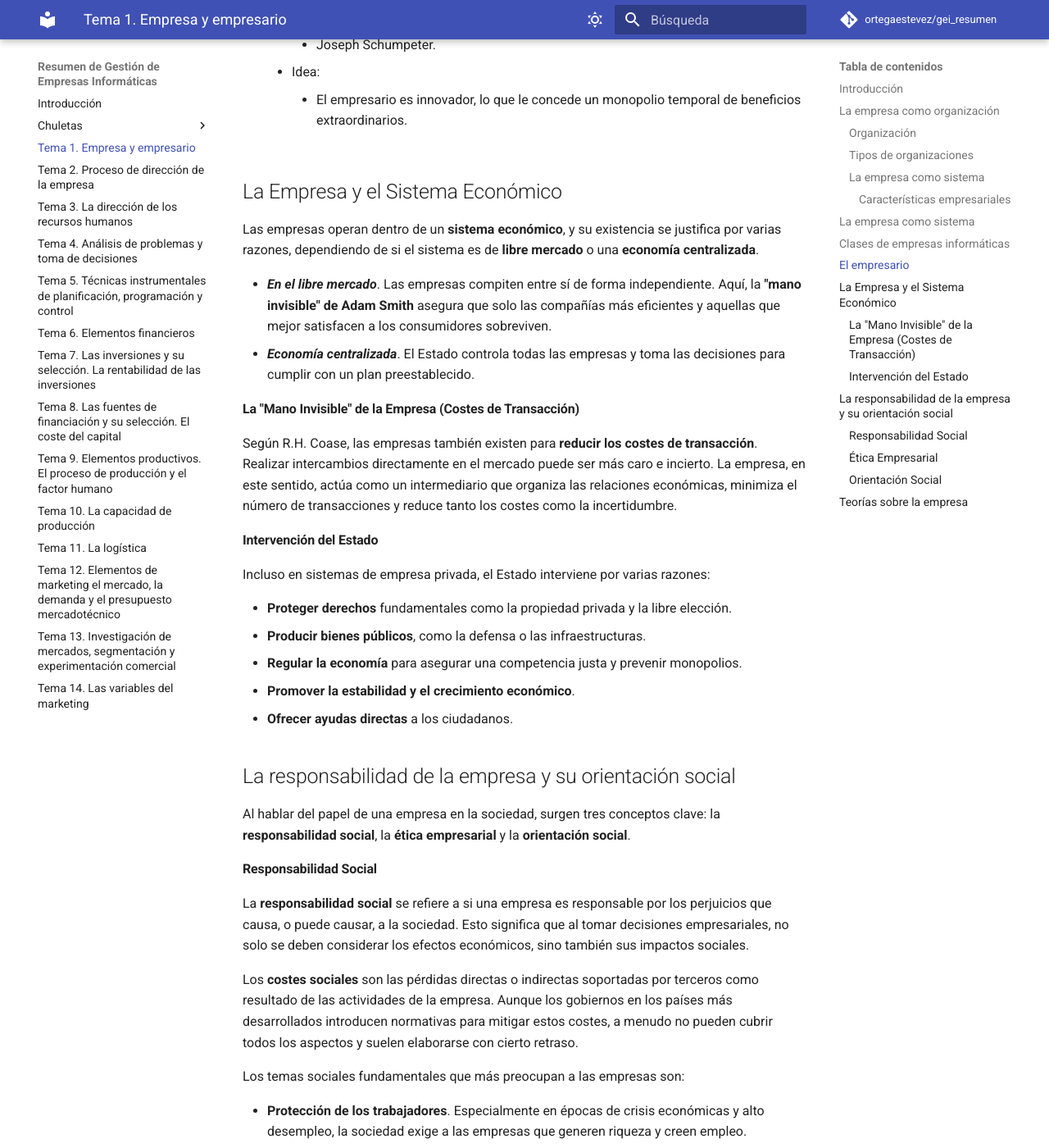
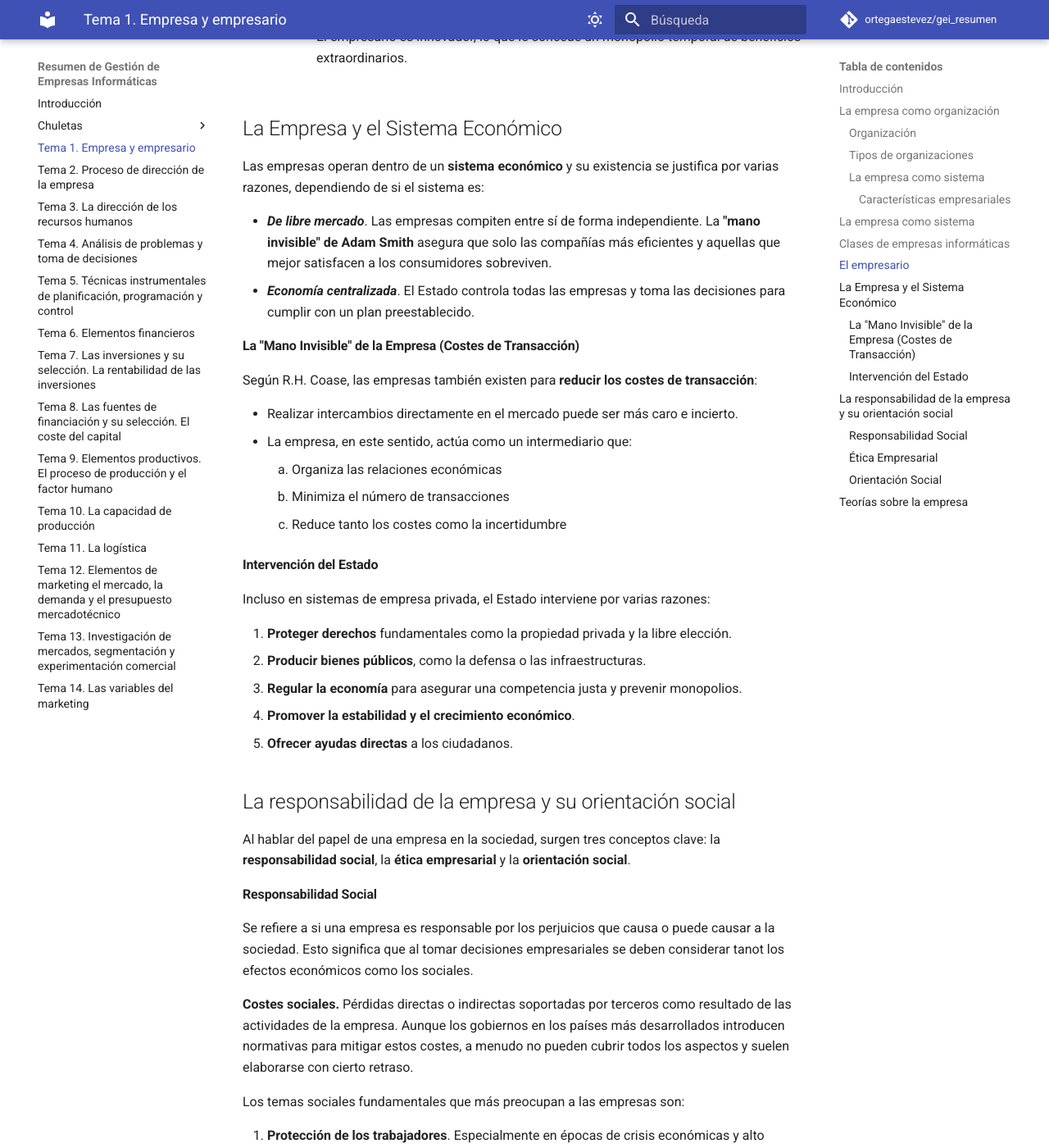
Before and after one commit to ortegaestevez/gei_resumen, an MkDocs documentation site: the page built from docs/tema_01.md, in a window 1280 px wide and 1400 px high, scrolled down 4872 px. Shown: the whole window at 82% size. Built offline with MkDocs 1.6.1 and Material for MkDocs 9.7.7, drawn with Linux system fonts in a browser that asks for light colours; comment, search, counter and statistics services are not loaded; some of the changed text lies outside the part shown.

Commit message:
Corrected some lists in chapter 1. Modularized text for better clarity.

```diff
--- a/docs/tema_01.md
+++ b/docs/tema_01.md
@@ -51,9 +51,9 @@ La empresa como sistema
 ***Características de la empresa como sistema:***
 
 1.  Es un sistema **abierto**. Interrelaciona su entorno.
-2.  En la empresa se produce una **sinergia** por la cual manifiesta características y formas de comportamiento que no son atribuibles a ninguno de sus elementos o subsistemas.
-3.  La empresa es un sistema **global**. Cualquier intervención sobre uno de sus elementos o subsistemas repercute sobre los demás y sobre el conjunto del sistema.
-4.  La empresa es un sistema autorregulado en el que se produce **homeostasis**. El propio sistema se adapta y controla para mantener un equilibrio dinámico.
+2.  Se produce una **sinergia** por la cual manifiesta características y formas de comportamiento que no son atribuibles a ninguno de sus elementos o subsistemas.
+3.  Es un sistema **global**. Cualquier intervención sobre uno de sus elementos o subsistemas repercute sobre los demás y sobre el conjunto del sistema.
+4.  Es un sistema **autorregulado** en el que se produce **homeostasis**. El propio sistema se adapta y controla para mantener un equilibrio dinámico.
 
 > La empresa es un sistema abierto, que recibe del entorno una serie de *inputs* o entradas y que envía al exterior otra serie de *outputs* o salidas de diverso tipo. Si las salidas generadas por la empresa se apartan de ciertos límites, comienza un proceso de retroalimentación o *feed-back*, por el cual se modifican las entradas hasta conseguir que las salidas se ajusten a los límites deseados.
 
@@ -161,24 +163,31 @@ Evoluación del empresario a lo largo del tiempo:
 La Empresa y el Sistema Económico
 -
 
-Las empresas operan dentro de un **sistema económico**, y su existencia se justifica por varias razones, dependiendo de si el sistema es de **libre mercado** o una **economía centralizada**.
+Las empresas operan dentro de un **sistema económico** y su existencia se justifica por varias razones, dependiendo de si el sistema es:
 
-- ***En el libre mercado***. Las empresas compiten entre sí de forma independiente. Aquí, la **"mano invisible" de Adam Smith** asegura que solo las compañías más eficientes y aquellas que mejor satisfacen a los consumidores sobreviven.
+- ***De libre mercado***. Las empresas compiten entre sí de forma independiente. La **"mano invisible" de Adam Smith** asegura que solo las compañías más eficientes y aquellas que mejor satisfacen a los consumidores sobreviven.
 - ***Economía centralizada***. El Estado controla todas las empresas y toma las decisiones para cumplir con un plan preestablecido.
 
 #### La "Mano Invisible" de la Empresa (Costes de Transacción)
 
-Según R.H. Coase, las empresas también existen para **reducir los costes de transacción**. Realizar intercambios directamente en el mercado puede ser más caro e incierto. La empresa, en este sentido, actúa como un intermediario que organiza las relaciones económicas, minimiza el número de transacciones y reduce tanto los costes como la incertidumbre.
+Según R.H. Coase, las empresas también existen para **reducir los costes de transacción**:
+
+- Realizar intercambios directamente en el mercado puede ser más caro e incierto.
+- La empresa, en este sentido, actúa como un intermediario que:
+
+    1. Organiza las relaciones económicas
+    2. Minimiza el número de transacciones
+    3. Reduce tanto los costes como la incertidumbre
 
 #### Intervención del Estado
 
 Incluso en sistemas de empresa privada, el Estado interviene por varias razones:
 
-* **Proteger derechos** fundamentales como la propiedad privada y la libre elección.
-* **Producir bienes públicos**, como la defensa o las infraestructuras.
-* **Regular la economía** para asegurar una competencia justa y prevenir monopolios.
-* **Promover la estabilidad y el crecimiento económico**.
-* **Ofrecer ayudas directas** a los ciudadanos.
+1. **Proteger derechos** fundamentales como la propiedad privada y la libre elección.
+2. **Producir bienes públicos**, como la defensa o las infraestructuras.
+3. **Regular la economía** para asegurar una competencia justa y prevenir monopolios.
+4. **Promover la estabilidad y el crecimiento económico**.
+5. **Ofrecer ayudas directas** a los ciudadanos.
 
 La responsabilidad de la empresa y su orientación social
 --------------------------------------------------------
@@ -187,55 +196,52 @@ Al hablar del papel de una empresa en la sociedad, surgen tres conceptos clave:
 
 #### Responsabilidad Social
 
-La **responsabilidad social** se refiere a si una empresa es responsable por los perjuicios que causa, o puede causar, a la sociedad. Esto significa que al tomar decisiones empresariales, no solo se deben considerar los efectos económicos, sino también sus impactos sociales.
+Se refiere a si una empresa es responsable por los perjuicios que causa o puede causar a la sociedad. Esto significa que al tomar decisiones empresariales se deben considerar tanot los efectos económicos como los sociales.
 
-Los **costes sociales** son las pérdidas directas o indirectas soportadas por terceros como resultado de las actividades de la empresa. Aunque los gobiernos en los países más desarrollados introducen normativas para mitigar estos costes, a menudo no pueden cubrir todos los aspectos y suelen elaborarse con cierto retraso.
+**Costes sociales.** Pérdidas directas o indirectas soportadas por terceros como resultado de las actividades de la empresa. Aunque los gobiernos en los países más desarrollados introducen normativas para mitigar estos costes, a menudo no pueden cubrir todos los aspectos y suelen elaborarse con cierto retraso.
 
 Los temas sociales fundamentales que más preocupan a las empresas son:
 
-* **Protección de los trabajadores**. Especialmente en épocas de crisis económicas y alto desempleo, la sociedad exige a las empresas que generen riqueza y creen empleo.
-* **Protección de los consumidores**.
-* **Participación de los trabajadores**. Permitir que las personas participen en la toma de decisiones que les afectan.
-* **Medio ambiente**. La necesidad de que las empresas utilicen técnicas para tratar los residuos y vertidos perjudiciales.
-* **Conservación de los recursos no renovables**. Se exige un uso más eficiente de los recursos y el desarrollo de políticas de conservación.
+1. **Protección de los trabajadores**. Especialmente en épocas de crisis económicas y alto desempleo, la sociedad exige a las empresas que generen riqueza y creen empleo.
+2. **Protección de los consumidores**.
+3. **Participación de los trabajadores**. Permitir que las personas participen en la toma de decisiones que les afectan.
+4. **Medio ambiente**. La necesidad de que las empresas utilicen técnicas para tratar los residuos y vertidos perjudiciales.
+5. **Conservación de los recursos no renovables**. Se exige un uso más eficiente de los recursos y el desarrollo de políticas de conservación.
 
 #### Ética Empresarial
 
-La **ética empresarial** implica que un trabajador debe actuar buscando el beneficio de su empresa y no su propio beneficio personal.
+Implica que un trabajador debe actuar buscando el beneficio de su empresa y no su propio beneficio personal.
 
 #### Orientación Social
 
-**Orientación social**. Se refiere a si la empresa debe incorporar consideraciones sobre el bienestar social. Existen dos posturas extremas:
+Se refiere a si la empresa debe incorporar consideraciones sobre el bienestar social. Existen dos posturas extremas:
 
-* **Enfoque de primacía del beneficio**. Sostiene que la empresa solo debe ser rentable y generar beneficios, ya que de esta forma crea:
+- **Enfoque de primacía del beneficio**. Sostiene que la empresa solo debe ser rentable y generar beneficios, ya que de esta forma crea:
 
-  * Riqueza
-  * Empleo
-  * Promueve el crecimiento económico
-  * El bienestar
-  * El desarrollo social y político
+    1. Riqueza
+    2. Empleo
+    3. Promueve el crecimiento económico
+    4. El bienestar
+    5. El desarrollo social y político
 
 La empresa cumple con su responsabilidad social simplemente no dañando a la sociedad.
 
-* **Enfoque de primacía del bienestar social**. La principal responsabilidad de la empresa es contribuir al bienestar social, y su existencia solo se justifica en la medida en que se aproxima a ese objetivo.
+- **Enfoque de primacía del bienestar social**. La principal responsabilidad de la empresa es contribuir al bienestar social, y su existencia solo se justifica en la medida en que se aproxima a ese objetivo.
 
 Para situar el tema en sus justos términos, parece evidente que:
 
-* Al operar con economicidad, eficacia y eficiencia, las empresas contribuyen al bienestar social. Al optimizar la consecución de sus objetivos económicos, desarrollan actividades socialmente deseables.
-* Es conveniente que las empresas incorporen objetivos que favorezcan el bienestar de la sociedad. El problema es que las actividades orientadas socialmente generan costes y reducen la rentabilidad y las posibilidades de crecimiento de la empresa. Evidentemente, es deseable que las empresas estén orientadas socialmente, pero para lograrlo de manera que la carga se reparta entre todas ellas, debe hacerse de forma imperativa y generalizada.
+- Al operar con economicidad, eficacia y eficiencia, las empresas contribuyen al bienestar social. Al optimizar la consecución de sus objetivos económicos, desarrollan actividades socialmente deseables.
+- Es conveniente que las empresas incorporen objetivos que favorezcan el bienestar de la sociedad. El problema es que las actividades orientadas socialmente generan costes y reducen la rentabilidad y las posibilidades de crecimiento de la empresa. Evidentemente, es deseable que las empresas estén orientadas socialmente, pero para lograrlo de manera que la carga se reparta entre todas ellas, debe hacerse de forma imperativa y generalizada.
 
 Teorías sobre la empresa
 ------------------------
 
 Las teorías de la empresa son marcos que explican su funcionamiento y existencia.
 
-1.  **Teoría Neoclásica**. La empresa es una "caja negra" que transforma factores en productos, enfocándose en la eficiencia económica y el mercado perfecto sin considerar la dimensión humana o interna.
-2.  **Teoría de la Agencia**. La empresa es un conjunto de relaciones contractuales donde el principal delega tareas al agente. Los problemas surgen por la divergencia de intereses, incertidumbre y asimetría de información, generando "costes de agencia" (vigilancia, atención, oportunidad).
-3.  **Teoría de los Costes de Transacción**. Explora por qué la empresa sustituye al mercado como coordinador de actividades. La empresa surge para reducir los costes de información, negociación y contratación inherentes al mercado, aunque su crecimiento se limita cuando los costes de coordinación interna superan los de transacción del mercado.
-4.  **Teoría de los Derechos de Propiedad (Contractual)**. Ligada a los costes de transacción, concibe la empresa como una "caja transparente" de contratos bilaterales y relaciones de jerarquía. El resultado empresarial depende del sistema de contratos y derechos de propiedad.
-5.  **Teoría de Recursos y Capacidades**. Explica las diferencias entre empresas por la heterogeneidad de sus
-
-- **Recursos**. Financieros, físicos, humanos, organizativos, tecnológicos, intangibles.
-- **Capacidades organizativas**. Habilidades colectivas.
+1. **Teoría Neoclásica**. La empresa es una "caja negra" que transforma factores en productos, enfocándose en la eficiencia económica y el mercado perfecto sin considerar la dimensión humana o interna.
+2. **Teoría de la Agencia**. La empresa es un conjunto de relaciones contractuales donde el principal delega tareas al agente. Los problemas surgen por la divergencia de intereses, incertidumbre y asimetría de información, generando "costes de agencia" (vigilancia, atención, oportunidad).
+3. **Teoría de los Costes de Transacción**. Explora por qué la empresa sustituye al mercado como coordinador de actividades. La empresa surge para reducir los costes de información, negociación y contratación inherentes al mercado, aunque su crecimiento se limita cuando los costes de coordinación interna superan los de transacción del mercado.
+4. **Teoría de los Derechos de Propiedad (Contractual)**. Ligada a los costes de transacción, concibe la empresa como una "caja transparente" de contratos bilaterales y relaciones de jerarquía. El resultado empresarial depende del sistema de contratos y derechos de propiedad.
+5. **Teoría de Recursos y Capacidades**. Explica las diferencias entre empresas por la heterogeneidad de sus recursos financieros, físicos, humanos, organizativos, tecnológicos, intangibles, capacidades organizativas y habilidades colectivas.
 
 Estas capacidades se materializan en **rutinas organizativas**, que son pautas de actuación que definen lo que la empresa puede hacer y son clave para la estrategia interna.
```
Also changed, not shown: other parts of docs/tema_01.md (+27 -25 lines).
